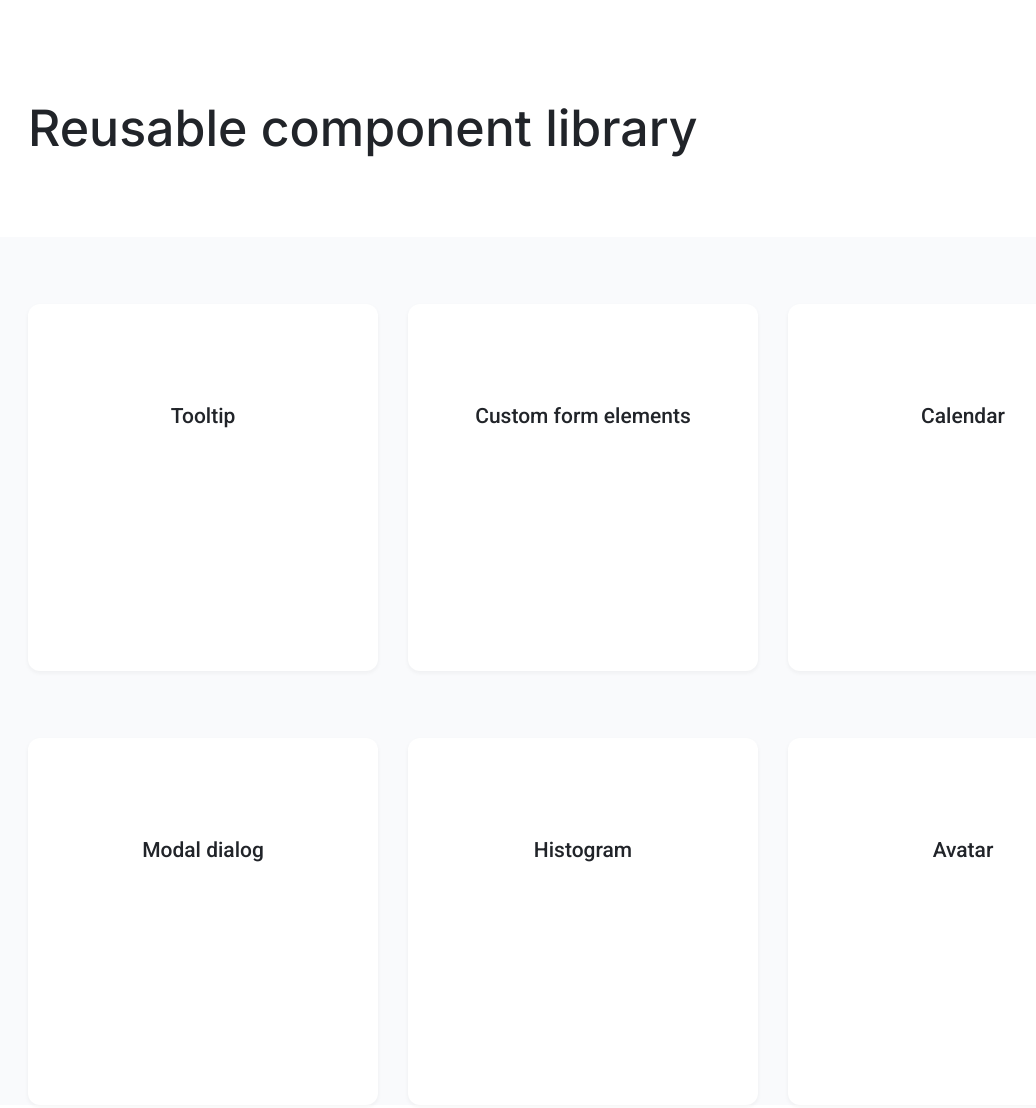
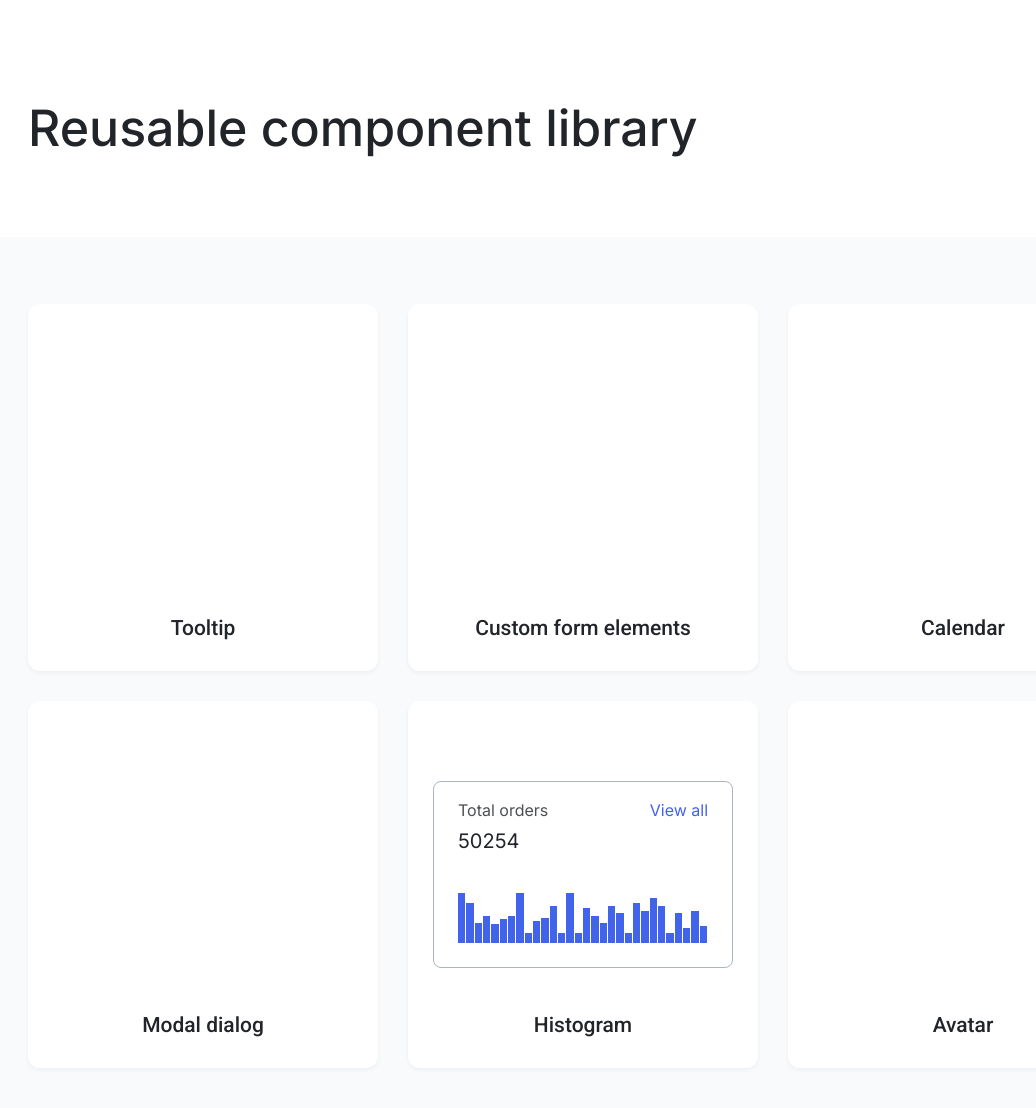
Before and after one commit to js-tasks-ru/htmlcss-20220519_trapjkeeee, a website: page index.html in a window 1280 px wide. Shown: the top 1108 px of the page, without its empty margins (57-1093 px from the left). Drawn offline with Linux system fonts and the light colour scheme.

Commit message:
add cards

```diff
--- a/assets/css/main.css
+++ b/assets/css/main.css
@@ -4,6 +4,8 @@
 @import '../../components/header/header.css';
 @import '../../components/preview/preview.css';
 @import '../../components/container/container.css';
+@import '../../components/preview/historgam/historgram.css';
+
 
 
 
@@ -13,13 +15,14 @@
     --black: #212429;
     --pink: #F784AD;
     --purple: #7048E8;
-    --blue: #374FC7;
+    --blue: #4263EB;
     --red: #F03D3E;
     --grey-1: #F8F9FA;
     --grey-2: #DDE2E5;
     --grey-3: #ACB5BD;
     --grey-4: #495057;
 
+    --background: #F9FAFC;
     --error: var(--red);
     --success: var(--blue);
 
--- /dev/null
+++ b/components/preview/historgam/historgram.css
@@ -0,0 +1,62 @@
+.histogram__row {
+    display: flex;
+    flex-direction: column;
+    /* max-width: 300px; */
+    /* margin: 0 auto; */
+    border: 1px solid var(--grey-3);
+    border-radius: 8px;
+    padding: 0 24px;
+    margin: 80px 25px 0;
+}
+.histogram__top {
+    display: flex;
+    justify-content: space-between;
+    padding-top: 16px;
+}
+.histogram__statistics {
+}
+.histogram__title {
+    font-family: 'Inter';
+    font-style: normal;
+    font-weight: 400;
+    font-size: 16px;
+    line-height: 24px;
+    color: var(--black);
+    opacity: 0.8;
+}
+.histogram__number {
+    font-family: 'Inter';
+    font-style: normal;
+    font-weight: 400;
+    font-size: 20px;
+    line-height: 26px;
+    color: var(--black);
+    padding-top: 6px;
+    padding-bottom: 39px;
+}
+.histogram__text {
+    font-family: 'Inter';
+    font-style: normal;
+    font-weight: 400;
+    font-size: 16px;
+    line-height: 24px;
+    text-align: right;
+    color: var(--primary);
+}
+
+/* colums */
+.histogram__bot {
+    display: flex;
+    height: 50px;
+    padding-bottom: 24px;
+}
+.histogram__colum {
+    align-self: flex-end;
+    width: 100%;
+    height: 100%;
+    background-color: var(--primary);
+    margin-right: 1px;
+}
+.histogram__colums:last-child {
+    margin-right: 0px;
+}
--- a/components/preview/preview.css
+++ b/components/preview/preview.css
@@ -1,29 +1,30 @@
 .preview {
     width: 100%;
-    /* height: 1036px; */
-    background: #F9FAFC;
+    background: var(--background);
 }
 .preview__row {
     display: flex;
     flex: 0 1 33,3%;
     gap: 30px;
+    flex-wrap: wrap;
+    padding: 67px 0 204px 0;
     /* align-content: flex-end; */
 }
 .preview__card {
-    /* display: flex;
+    display: flex;
     flex-direction: column;
-    flex: 0 1 auto; */
-    width: 350px;
-    height: 367px;
+    /* flex: 0 1 auto; */
+    justify-content: space-between;
+    min-width: 350px;
+    min-height: 367px;
     box-shadow: 0px 2px 4px rgba(33, 36, 41, 0.05);
     border-radius: 12px;
-    background: #FFFFFF;
-    margin-top: 67px;
+    background: var(--white);
+    /* margin-top: 67px; */
 
 }
 .preview__main {
-    width: 100px;
-    height: 100px;
+    /* padding: 0px 25px ; */
 
 }
 .preview__title {
@@ -33,6 +34,6 @@
     font-size: 21px;
     line-height: 25px;
     text-align: center;
-    color: #212429;
-    /* align-self: flex-end; */
+    color: var(--black);
+    padding-bottom: 30px;
 }
--- a/index.html
+++ b/index.html
@@ -27,14 +27,54 @@
                             <div class="preview__main"></div>
                             <div class="preview__title">Calendar</div>
                         </div>
-                    </div>
-                    <div class="preview__row">
                         <div class="preview__card">
                             <div class="preview__main"></div>
                             <div class="preview__title">Modal dialog</div>
                         </div>
                         <div class="preview__card">
-                            <div class="preview__main"></div>
+                            <div class="preview__main">
+                                <div class="histogram__row">
+                                    <div class="histogram__top">
+                                        <div class="histogram__statistics">
+                                            <div class="histogram__title">Total orders</div>
+                                            <div class="histogram__number">50254</div>
+                                        </div>
+                                        <div class="histogram__text">View all</div>
+                                    </div>
+                                    <div class="histogram__bot">
+                                        <div class="histogram__colum" style="height: 100%;"></div>
+                                        <div class="histogram__colum" style="height: 80%;"></div>
+                                        <div class="histogram__colum" style="height: 40%;"></div>
+                                        <div class="histogram__colum" style="height: 55%;"></div>
+                                        <div class="histogram__colum" style="height: 38%;"></div>
+                                        <div class="histogram__colum" style="height: 48%;"></div>
+                                        <div class="histogram__colum" style="height: 55%;"></div>
+                                        <div class="histogram__colum" style="height: 100%;"></div>
+                                        <div class="histogram__colum" style="height: 20%;"></div>
+                                        <div class="histogram__colum" style="height: 45%;"></div>
+                                        <div class="histogram__colum" style="height: 50%;"></div>
+                                        <div class="histogram__colum" style="height: 75%;"></div>
+                                        <div class="histogram__colum" style="height: 20%;"></div>
+                                        <div class="histogram__colum" style="height: 100%;"></div>
+                                        <div class="histogram__colum" style="height: 20%;"></div>
+                                        <div class="histogram__colum" style="height: 70%;"></div>
+                                        <div class="histogram__colum" style="height: 55%;"></div>
+                                        <div class="histogram__colum" style="height: 40%;"></div>
+                                        <div class="histogram__colum" style="height: 75%;"></div>
+                                        <div class="histogram__colum" style="height: 60%;"></div>
+                                        <div class="histogram__colum" style="height: 20%;"></div>
+                                        <div class="histogram__colum" style="height: 80%;"></div>
+                                        <div class="histogram__colum" style="height: 65%;"></div>
+                                        <div class="histogram__colum" style="height: 90%;"></div>
+                                        <div class="histogram__colum" style="height: 75%;"></div>
+                                        <div class="histogram__colum" style="height: 20%;"></div>
+                                        <div class="histogram__colum" style="height: 60%;"></div>
+                                        <div class="histogram__colum" style="height: 30%;"></div>
+                                        <div class="histogram__colum" style="height: 65%;"></div>
+                                        <div class="histogram__colum" style="height: 34%;"></div>
+                                    </div>
+                                </div>
+                            </div>
                             <div class="preview__title">Histogram</div>
                         </div>
                         <div class="preview__card">
```
